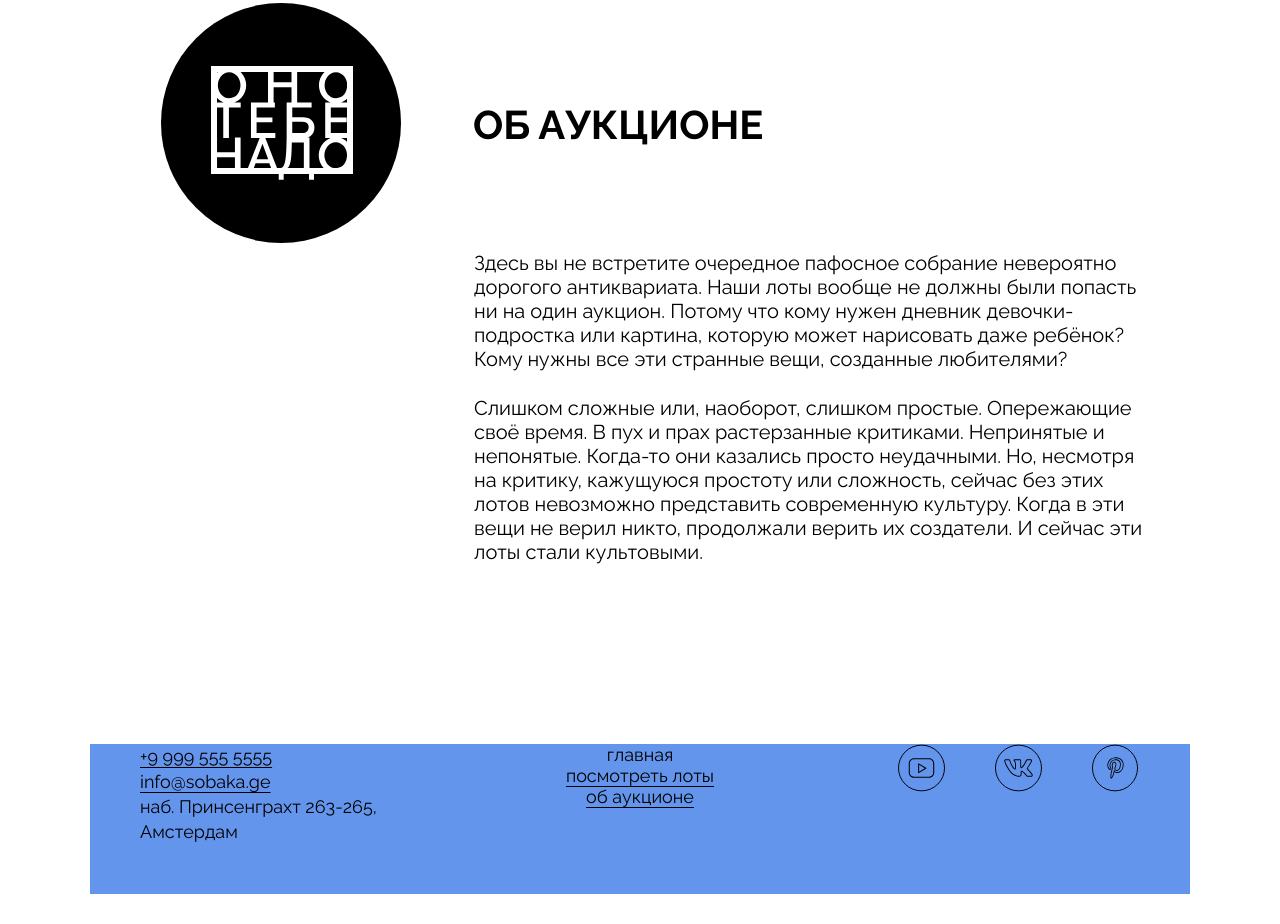
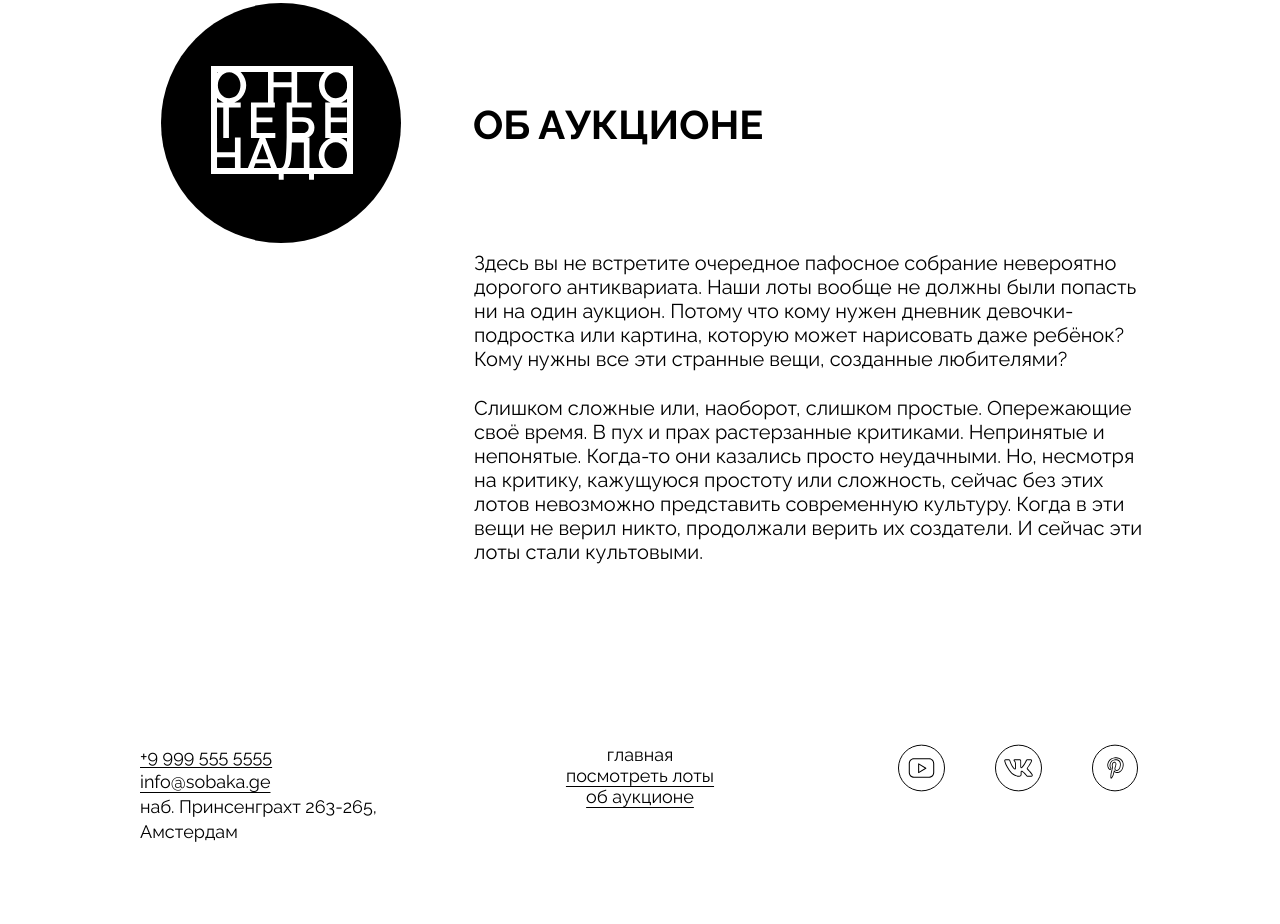
Before and after one commit to avolkhub/ono-tebe-nado-fd, a plain HTML site: page index.html in a window 1280 px wide. Shown: the part 2106-3030 px from the top of the page. Before the commit the page ends 3000 px from the top, so only its background shows below. Drawn offline with Linux system fonts and the light colour scheme.

Commit message:
Corrections after review_attempt 2

```diff
--- a/styles/style.css
+++ b/styles/style.css
@@ -327,7 +327,6 @@ body {
     grid-template-areas:
     "address footer__menu social-links";
     width: 100%;
-    background-color: cornflowerblue;
 }
 
 .footer_address {
@@ -338,7 +337,7 @@ body {
     grid-area: footer__menu;
     display: inline-block;
     text-align: center;
-    margin-bottom: 87px;
+    margin-bottom: 117px;
 }
 
 .footer__menu-list {
```
